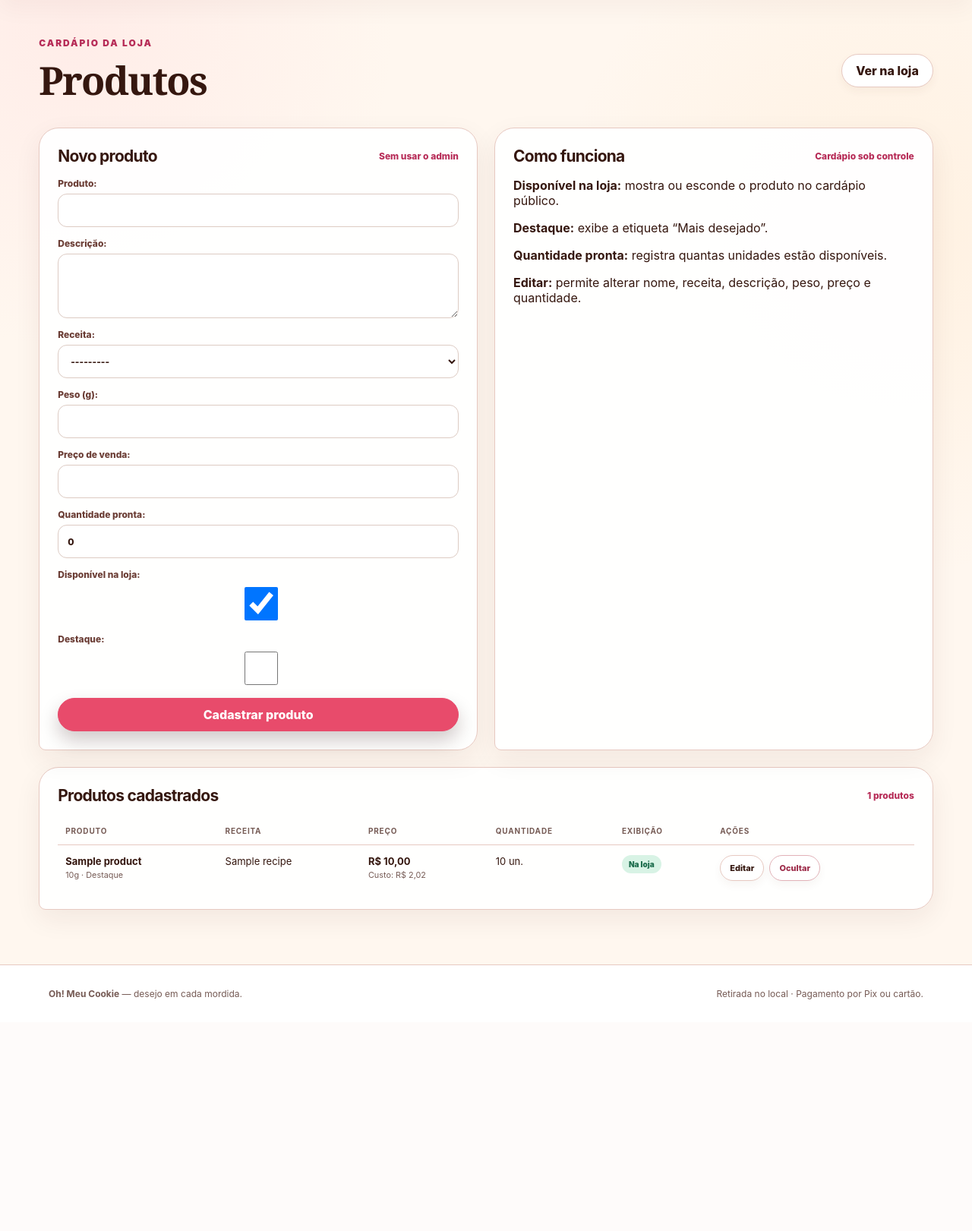
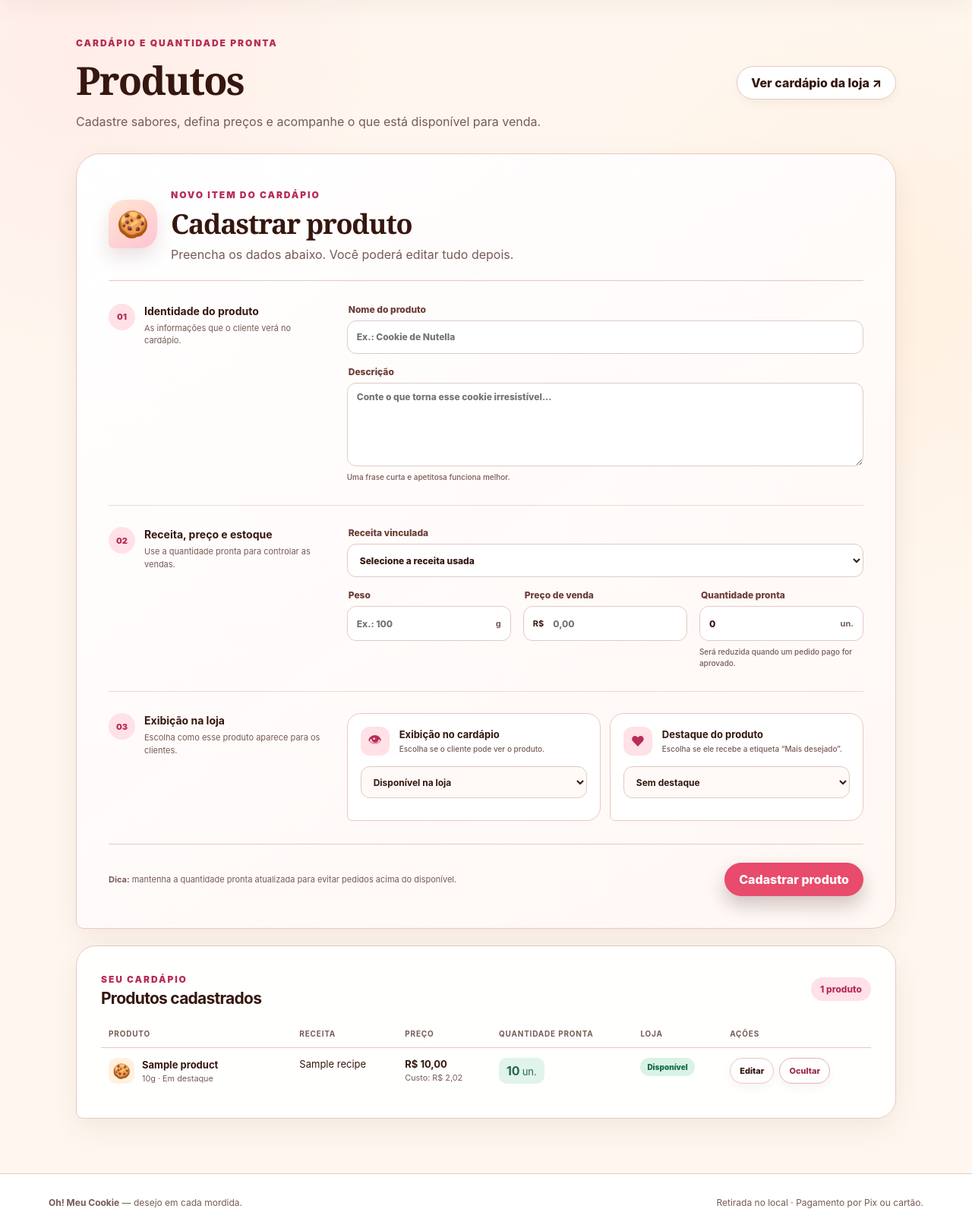
Before and after one commit to claraoliiveira/oh-meu-cookie, a Django app: page /gestao/produtos/ in a window 1280 px wide. Shown: the part 134-1755 px from the top of the page at 76% size. Before the commit the page ends 1450 px from the top, so only its background shows below. Run offline with Django 5.2, Linux system fonts and the light colour scheme; a user stored in the database is signed in; tables that the repository leaves empty hold one stand-in row (values such as "Sample post").

Commit message:
Corrige visual do cadastro de produtos

```diff
--- a/negocio/forms.py
+++ b/negocio/forms.py
@@ -81,6 +81,19 @@ class ProductionForm(forms.Form):
 
 
 class ProductForm(forms.ModelForm):
+    active = forms.TypedChoiceField(
+        label="Exibição na loja",
+        choices=((True, "Disponível na loja"), (False, "Oculto da loja")),
+        coerce=lambda value: value in (True, "True", "true", "1"),
+        widget=forms.Select,
+    )
+    featured = forms.TypedChoiceField(
+        label="Destaque do produto",
+        choices=((False, "Sem destaque"), (True, "Mostrar como destaque")),
+        coerce=lambda value: value in (True, "True", "true", "1"),
+        widget=forms.Select,
+    )
+
     class Meta:
         model = Product
         fields = [
@@ -94,15 +107,17 @@ class ProductForm(forms.ModelForm):
             "featured",
         ]
         widgets = {
-            "description": forms.Textarea(attrs={"rows": 3}),
-            "weight_grams": forms.NumberInput(attrs={"min": 1}),
-            "sale_price": forms.NumberInput(attrs={"min": "0.01", "step": "0.01"}),
-            "available_quantity": forms.NumberInput(attrs={"min": 0}),
+            "description": forms.Textarea(attrs={"rows": 4, "placeholder": "Conte o que torna esse cookie irresistível..."}),
+            "weight_grams": forms.NumberInput(attrs={"min": 1, "placeholder": "Ex.: 100"}),
+            "sale_price": forms.NumberInput(attrs={"min": "0.01", "step": "0.01", "placeholder": "0,00"}),
+            "available_quantity": forms.NumberInput(attrs={"min": 0, "placeholder": "0"}),
         }
 
     def __init__(self, *args, **kwargs):
         super().__init__(*args, **kwargs)
         self.fields["recipe"].queryset = Recipe.objects.filter(active=True).order_by("name")
+        self.fields["recipe"].empty_label = "Selecione a receita usada"
+        self.fields["name"].widget.attrs.update({"placeholder": "Ex.: Cookie de Nutella", "autocomplete": "off"})
 
 
 class CashEntryForm(forms.ModelForm):
--- a/negocio/models.py
+++ b/negocio/models.py
@@ -166,7 +166,7 @@ class AvailablePickupDate(models.Model):
 class Order(models.Model):
     class Status(models.TextChoices):
         NEW = "NOVO", "Novo"
-        CONFIRMED = "CONFIRMADO", "Confirmado"
+        APPROVED = "CONFIRMADO", "Aprovado"
         PREPARING = "EM_PREPARO", "Em preparo"
         READY = "PRONTO", "Pronto"
         COMPLETED = "CONCLUIDO", "Concluído"
@@ -194,6 +194,7 @@ class Order(models.Model):
     delivery_fee = models.DecimalField("taxa de entrega", max_digits=12, decimal_places=2, default=0)
     total = models.DecimalField(max_digits=12, decimal_places=2, default=0)
     notes = models.TextField("observações", blank=True)
+    stock_deducted_at = models.DateTimeField("estoque baixado em", null=True, blank=True, editable=False)
     created_at = models.DateTimeField(auto_now_add=True, db_index=True)
     updated_at = models.DateTimeField(auto_now=True)
 
--- a/negocio/views.py
+++ b/negocio/views.py
@@ -13,7 +13,7 @@ from django.utils import timezone
 
 from .forms import AvailablePickupDateForm, CashEntryForm, CheckoutForm, IngredientForm, ProductForm, ProductionForm, ReceivableForm, StockEntryForm
 from .models import AvailablePickupDate, CashEntry, Customer, Ingredient, Order, OrderItem, Product, Receivable, Recipe
-from .services import marcar_recebivel_pago, registrar_entrada_estoque, registrar_producao
+from .services import atualizar_pedido, marcar_recebivel_pago, registrar_entrada_estoque, registrar_producao
 
 
 def catalogo(request):
@@ -33,6 +33,28 @@ def finalizar_pedido(request):
         return render(request, "loja/catalogo.html", {"products": products, "form": form, "available_dates": available_dates}, status=400)
 
     data = form.cleaned_data
+    requested_items = data["items_json"]
+    selected_products = {
+        product.pk: product
+        for product in Product.objects.filter(
+            pk__in=[item["product_id"] for item in requested_items],
+            active=True,
+        )
+    }
+    availability_errors = []
+    for item in requested_items:
+        product = selected_products.get(item["product_id"])
+        if not product:
+            availability_errors.append("Um dos produtos não está mais disponível.")
+        elif item["quantity"] > product.available_quantity:
+            availability_errors.append(
+                f"{product.name}: escolha até {product.available_quantity} unidade(s)."
+            )
+    if availability_errors:
+        form.add_error("items_json", " ".join(availability_errors))
+        available_dates = AvailablePickupDate.objects.filter(active=True, pickup_date__gte=timezone.localdate()).order_by("pickup_date")
+        return render(request, "loja/catalogo.html", {"products": products, "form": form, "available_dates": available_dates}, status=400)
+
     customer = Customer.objects.filter(phone=data["phone"]).first()
     if customer:
         customer.name = data["name"]
@@ -50,8 +72,7 @@ def finalizar_pedido(request):
         delivery_fee=Decimal("0"),
         notes=data["notes"],
     )
-    selected_products = {p.pk: p for p in Product.objects.filter(pk__in=[i["product_id"] for i in data["items_json"]], active=True)}
-    for item in data["items_json"]:
+    for item in requested_items:
         product = selected_products.get(item["product_id"])
         if product:
             OrderItem.objects.create(order=order, product=product, quantity=item["quantity"], unit_price=product.sale_price)
@@ -107,16 +128,35 @@ def gestao_pedidos(request):
     if request.method == "POST":
         order = get_object_or_404(Order, pk=request.POST.get("order_id"))
         status = request.POST.get("status")
-        if status in Order.Status.values:
-            order.status = status
-            order.save(update_fields=["status", "updated_at"])
-            messages.success(request, f"Pedido #{order.pk} atualizado.")
+        payment_status = request.POST.get("payment_status")
+        if status in Order.Status.values and payment_status in Order.PaymentStatus.values:
+            had_stock_deducted = bool(order.stock_deducted_at)
+            try:
+                updated_order = atualizar_pedido(order, status, payment_status)
+            except ValidationError as exc:
+                messages.error(request, exc.messages[0])
+            else:
+                if updated_order.stock_deducted_at and status == Order.Status.APPROVED:
+                    messages.success(request, f"Pedido #{order.pk} aprovado e quantidade pronta atualizada.")
+                elif status == Order.Status.CANCELLED and had_stock_deducted:
+                    messages.success(request, f"Pedido #{order.pk} cancelado. As unidades reservadas voltaram ao estoque.")
+                else:
+                    messages.success(request, f"Pedido #{order.pk} atualizado.")
         return redirect("gestao_pedidos")
     query = request.GET.get("q", "").strip()
     orders = Order.objects.select_related("customer").prefetch_related("items__product")
     if query:
         orders = orders.filter(Q(customer__name__icontains=query) | Q(customer__phone__icontains=query))
-    return render(request, "gestao/pedidos.html", {"orders": orders[:100], "statuses": Order.Status.choices, "query": query})
+    return render(
+        request,
+        "gestao/pedidos.html",
+        {
+            "orders": orders[:100],
+            "statuses": Order.Status.choices,
+            "payment_statuses": Order.PaymentStatus.choices,
+            "query": query,
+        },
+    )
 
 
 @login_required
--- a/static/css/app.css
+++ b/static/css/app.css
@@ -224,18 +224,13 @@ details li { display: flex; justify-content: space-between; gap: 15px; color: va
 .input-shell input:focus { box-shadow: none; }
 .input-shell b { padding: 0 12px; color: var(--muted); font-size: 11px; white-space: nowrap; }
 .input-shell.money b { padding-right: 0; color: var(--cocoa); }
-.switch-grid { display: grid; grid-template-columns: 1fr 1fr; gap: 12px; }
-.switch-card { display: grid; grid-template-columns: auto 1fr; min-height: 92px; padding: 17px; align-items: center; gap: 0 14px; border: 1px solid var(--line); border-radius: 18px 18px 18px 7px; background: white; cursor: pointer; transition: .2s ease; }
-.switch-card:hover { border-color: #d99eaa; transform: translateY(-1px); box-shadow: 0 9px 20px rgba(91,51,42,.08); }
-.switch-card input { position: absolute; width: 1px; height: 1px; min-height: 0; opacity: 0; pointer-events: none; }
-.switch-track { position: relative; width: 44px; height: 25px; border-radius: 999px; background: #ddcbc5; transition: .2s ease; }
-.switch-track span { position: absolute; top: 4px; left: 4px; width: 17px; height: 17px; border-radius: 50%; background: white; box-shadow: 0 2px 7px rgba(53,23,15,.2); transition: .2s ease; }
-.switch-card input:checked + .switch-track { background: var(--pink); }
-.switch-card input:checked + .switch-track span { transform: translateX(19px); }
-.switch-card input:focus-visible + .switch-track { outline: 3px solid rgba(244,73,131,.2); outline-offset: 2px; }
-.switch-copy strong, .switch-copy small { display: block; }
-.switch-copy strong { color: var(--cocoa); font-size: 13px; }
-.switch-copy small { margin-top: 5px; color: var(--muted); font-size: 10px; font-weight: 500; line-height: 1.4; }
+.visibility-select-grid { display: grid; grid-template-columns: 1fr 1fr; gap: 12px; }
+.visibility-select-card { display: grid; grid-template-columns: auto 1fr; min-height: 142px; padding: 17px; align-content: start; align-items: center; gap: 0 13px; border: 1px solid var(--line); border-radius: 18px 18px 18px 7px; background: white; }
+.visibility-icon { display: grid; width: 38px; height: 38px; place-items: center; border-radius: 12px; color: var(--pink-dark); background: var(--pink-soft); font-size: 18px; }
+.visibility-copy strong, .visibility-copy small { display: block; }
+.visibility-copy strong { color: var(--cocoa); font-size: 13px; }
+.visibility-copy small { margin-top: 4px; color: var(--muted); font-size: 10px; font-weight: 500; line-height: 1.4; }
+.visibility-select-card select { grid-column: 1 / -1; margin-top: 14px; min-height: 42px; color: var(--cocoa); font-size: 12px; font-weight: 750; background-color: #fffaf7; }
 .product-form-actions { display: flex; align-items: center; justify-content: flex-end; gap: 20px; padding-top: 24px; border-top: 1px solid var(--line); }
 .product-form-actions p { max-width: 540px; margin: 0 auto 0 0; color: var(--muted); font-size: 11px; line-height: 1.55; }
 .product-form-alert { margin-bottom: 22px; }
@@ -312,7 +307,7 @@ details li { display: flex; justify-content: space-between; gap: 15px; color: va
   .product-create-panel { padding: 22px 16px; }
   .product-create-header { align-items: flex-start; }
   .product-create-icon { width: 52px; height: 52px; border-radius: 17px 17px 17px 6px; font-size: 27px; }
-  .product-form-grid, .product-form-grid.three, .switch-grid { grid-template-columns: 1fr; }
+  .product-form-grid, .product-form-grid.three, .visibility-select-grid { grid-template-columns: 1fr; }
   .product-form-grid .full { grid-column: auto; }
   .product-form-actions { align-items: stretch; flex-direction: column; }
   .product-form-actions p { margin: 0; }
--- a/templates/base.html
+++ b/templates/base.html
@@ -6,7 +6,7 @@
   <meta name="viewport" content="width=device-width, initial-scale=1">
   <meta name="description" content="Oh! Meu Cookie — cookies artesanais e gestão da confeitaria.">
   <title>{% block title %}Oh! Meu Cookie{% endblock %}</title>
-  <link rel="stylesheet" href="{% static 'css/app.css' %}">
+  <link rel="stylesheet" href="{% static 'css/app.css' %}?v=20260902-3">
 </head>
 <body>
   <header class="topbar">
--- a/templates/gestao/_produto_campos.html
+++ b/templates/gestao/_produto_campos.html
@@ -55,16 +55,16 @@
     <span>03</span>
     <div><strong>Exibição na loja</strong><small>Escolha como esse produto aparece para os clientes.</small></div>
   </div>
-  <div class="switch-grid">
-    <label class="switch-card">
+  <div class="visibility-select-grid">
+    <label class="visibility-select-card">
+      <span class="visibility-icon" aria-hidden="true">👁</span>
+      <span class="visibility-copy"><strong>Exibição no cardápio</strong><small>Escolha se o cliente pode ver o produto.</small></span>
       {{ form.active }}
-      <span class="switch-track" aria-hidden="true"><span></span></span>
-      <span class="switch-copy"><strong>Disponível na loja</strong><small>Exibe o produto no cardápio público.</small></span>
     </label>
-    <label class="switch-card">
+    <label class="visibility-select-card">
+      <span class="visibility-icon" aria-hidden="true">♥</span>
+      <span class="visibility-copy"><strong>Destaque do produto</strong><small>Escolha se ele recebe a etiqueta “Mais desejado”.</small></span>
       {{ form.featured }}
-      <span class="switch-track" aria-hidden="true"><span></span></span>
-      <span class="switch-copy"><strong>Produto em destaque</strong><small>Adiciona a etiqueta “Mais desejado”.</small></span>
     </label>
   </div>
   {{ form.active.errors }}{{ form.featured.errors }}
--- a/templates/gestao/produtos.html
+++ b/templates/gestao/produtos.html
@@ -1,50 +1,48 @@
 {% extends 'base.html' %}
 {% block title %}Produtos | Gestão{% endblock %}
 {% block content %}
-<main class="management-shell">
-  <div class="page-heading">
-    <div><span class="eyebrow">Cardápio da loja</span><h1>Produtos</h1></div>
-    <a class="button" href="{% url 'catalogo' %}" target="_blank" rel="noopener">Ver na loja</a>
+<main class="management-shell product-page">
+  <div class="page-heading product-page-heading">
+    <div><span class="eyebrow">Cardápio e quantidade pronta</span><h1>Produtos</h1><p>Cadastre sabores, defina preços e acompanhe o que está disponível para venda.</p></div>
+    <a class="button" href="{% url 'catalogo' %}" target="_blank" rel="noopener">Ver cardápio da loja ↗</a>
   </div>
 
-  <div class="two-columns product-management-grid">
-    <section class="panel">
-      <div class="panel-heading"><h2>Novo produto</h2><span>Sem usar o admin</span></div>
+  <section class="panel product-create-panel">
+    <div class="product-create-header">
+      <div class="product-create-icon" aria-hidden="true">🍪</div>
+      <div><span class="eyebrow">Novo item do cardápio</span><h2>Cadastrar produto</h2><p>Preencha os dados abaixo. Você poderá editar tudo depois.</p></div>
+    </div>
+
     {% if not form.fields.recipe.queryset %}
-        <div class="form-error">Cadastre uma receita ativa antes de criar o produto.</div>
+      <div class="form-error product-form-alert">Cadastre uma receita ativa antes de criar o primeiro produto.</div>
     {% endif %}
-      <form method="post" class="stack-form">
+    <form method="post" class="product-form">
       {% csrf_token %}
       <input type="hidden" name="action" value="add">
-        {{ form.as_p }}
+      {% include 'gestao/_produto_campos.html' %}
+      <div class="product-form-actions">
+        <p><strong>Dica:</strong> mantenha a quantidade pronta atualizada para evitar pedidos acima do disponível.</p>
         <button class="button primary" type="submit" {% if not form.fields.recipe.queryset %}disabled{% endif %}>Cadastrar produto</button>
+      </div>
     </form>
   </section>
 
-    <section class="panel">
-      <div class="panel-heading"><h2>Como funciona</h2><span>Cardápio sob controle</span></div>
-      <div class="management-help">
-        <p><strong>Disponível na loja:</strong> mostra ou esconde o produto no cardápio público.</p>
-        <p><strong>Destaque:</strong> exibe a etiqueta “Mais desejado”.</p>
-        <p><strong>Quantidade pronta:</strong> registra quantas unidades estão disponíveis.</p>
-        <p><strong>Editar:</strong> permite alterar nome, receita, descrição, peso, preço e quantidade.</p>
+  <section class="panel spaced-panel product-list-panel">
+    <div class="panel-heading product-list-heading">
+      <div><span class="eyebrow">Seu cardápio</span><h2>Produtos cadastrados</h2></div>
+      <span class="product-count">{{ products|length }} produto{{ products|length|pluralize }}</span>
     </div>
-    </section>
-  </div>
-
-  <section class="panel spaced-panel">
-    <div class="panel-heading"><h2>Produtos cadastrados</h2><span>{{ products|length }} produtos</span></div>
     <div class="responsive-table">
-      <table>
-        <thead><tr><th>Produto</th><th>Receita</th><th>Preço</th><th>Quantidade</th><th>Exibição</th><th>Ações</th></tr></thead>
+      <table class="product-table">
+        <thead><tr><th>Produto</th><th>Receita</th><th>Preço</th><th>Quantidade pronta</th><th>Loja</th><th>Ações</th></tr></thead>
         <tbody>
           {% for product in products %}
             <tr>
-              <td><strong>{{ product.name }}</strong><small>{% if product.weight_grams %}{{ product.weight_grams }}g{% else %}Peso não informado{% endif %}{% if product.featured %} · Destaque{% endif %}</small></td>
+              <td><div class="product-name-cell"><span aria-hidden="true">🍪</span><div><strong>{{ product.name }}</strong><small>{% if product.weight_grams %}{{ product.weight_grams }}g{% else %}Peso não informado{% endif %}{% if product.featured %} · Em destaque{% endif %}</small></div></div></td>
               <td>{{ product.recipe.name }}</td>
               <td><strong>R$ {{ product.sale_price|floatformat:2 }}</strong><small>Custo: R$ {{ product.unit_cost|floatformat:2 }}</small></td>
-              <td>{{ product.available_quantity }} un.</td>
-              <td>{% if product.active %}<span class="status good">Na loja</span>{% else %}<span class="status danger">Oculto</span>{% endif %}</td>
+              <td><span class="ready-stock {% if product.available_quantity == 0 %}empty{% elif product.available_quantity <= 5 %}low{% endif %}"><strong>{{ product.available_quantity }}</strong> un.</span></td>
+              <td>{% if product.active %}<span class="status good">Disponível</span>{% else %}<span class="status danger">Oculto</span>{% endif %}</td>
               <td>
                 <div class="product-actions">
                   <a class="button small" href="{% url 'gestao_produto_editar' product.pk %}">Editar</a>
@@ -58,7 +56,7 @@
               </td>
             </tr>
           {% empty %}
-            <tr><td colspan="6">Nenhum produto cadastrado.</td></tr>
+            <tr><td colspan="6"><div class="product-empty"><span>🍪</span><strong>Seu cardápio começa aqui</strong><small>Cadastre o primeiro produto usando o formulário acima.</small></div></td></tr>
           {% endfor %}
         </tbody>
       </table>
--- a/templates/loja/catalogo.html
+++ b/templates/loja/catalogo.html
@@ -76,4 +76,4 @@
   </form>
 </dialog>
 {% endblock %}
-{% block scripts %}<script src="{% static 'js/catalogo.js' %}" defer></script>{% endblock %}
+{% block scripts %}<script src="{% static 'js/catalogo.js' %}?v=20260902-3" defer></script>{% endblock %}
```
Also changed, not shown: negocio/services.py (+58 -3 lines), negocio/tests.py (+57 -6 lines), templates/gestao/pedidos.html (+16 -4 lines), templates/gestao/produto_form.html (+9 -9 lines). Lines whose indentation alone changed are shown as unchanged.
